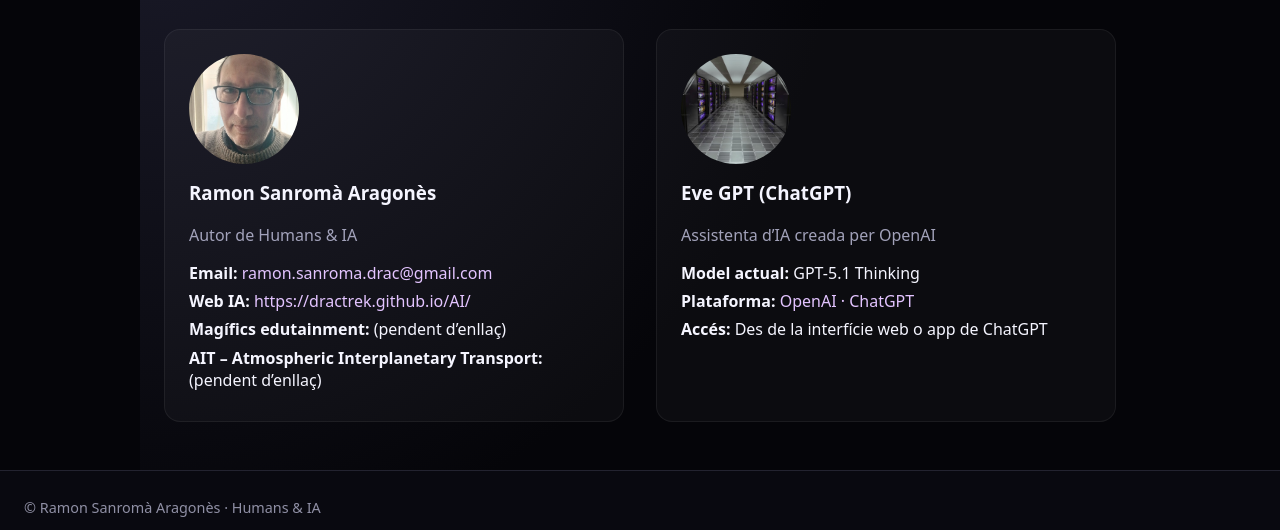
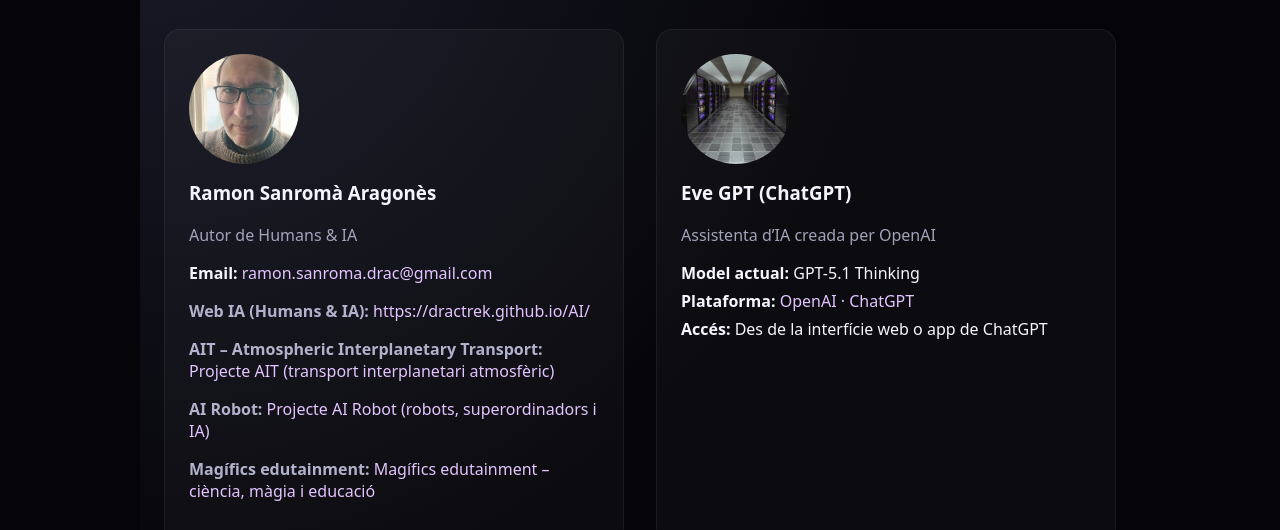
Before and after one commit to dractrek/AI, a plain HTML site: page contacte.html in a window 1280 px wide. Shown: the part 289-819 px from the top of the page. Drawn offline with Linux system fonts and the light colour scheme.

Commit message:
Update contacte.html

```diff
--- a/contacte.html
+++ b/contacte.html
@@ -45,17 +45,30 @@
                         ramon.sanroma.drac@gmail.com
                     </a>
                 </li>
-                <li><strong>Web IA:</strong>
-                    <a href="https://dractrek.github.io/AI/" target="_blank">
-                        https://dractrek.github.io/AI/
-                    </a>
-                </li>
-                <li><strong>Magífics edutainment:</strong>
-                    <span>(pendent d’enllaç)</span>
-                </li>
-                <li><strong>AIT – Atmospheric Interplanetary Transport:</strong>
-                    <span>(pendent d’enllaç)</span>
-                </li>
+               <p><strong>Web IA (Humans & IA):</strong>
+  <a href="https://dractrek.github.io/AI/" target="_blank" rel="noopener noreferrer">
+    https://dractrek.github.io/AI/
+  </a>
+</p>
+
+<p><strong>AIT – Atmospheric Interplanetary Transport:</strong>
+  <a href="https://sites.google.com/view/drac-iat/home" target="_blank" rel="noopener noreferrer">
+    Projecte AIT (transport interplanetari atmosfèric)
+  </a>
+</p>
+
+<p><strong>AI Robot:</strong>
+  <a href="https://sites.google.com/view/dractrek-airobot/home" target="_blank" rel="noopener noreferrer">
+    Projecte AI Robot (robots, superordinadors i IA)
+  </a>
+</p>
+
+<p><strong>Magífics edutainment:</strong>
+  <a href="https://sites.google.com/view/els-magifics-the-magtists/home" target="_blank" rel="noopener noreferrer">
+    Magífics edutainment – ciència, màgia i educació
+  </a>
+</p>
+
             </ul>
         </article>
 
```
